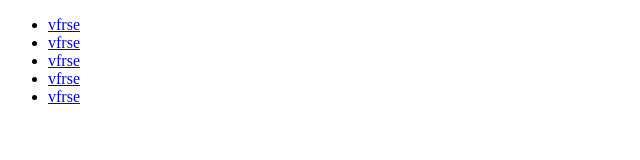
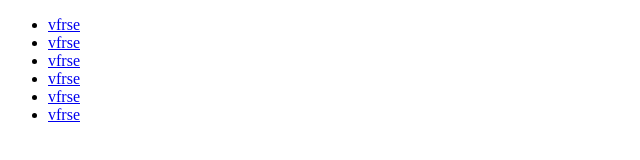
Before and after one commit to aybekmamasaliev/0806, a plain HTML site: page index.html in a window 1280 px wide. Shown: the full height of the page, 0-640 px from the left. Drawn offline with Linux system fonts and the light colour scheme.

```diff
--- a/index.html
+++ b/index.html
@@ -16,6 +16,7 @@
                 <li><a href="#">vfrse</a></li>
                 <li><a href="#">vfrse</a></li>
                 <li><a href="#">vfrse</a></li>
+                <li><a href="#">vfrse</a></li>
             </ul>
         </nav>
     </header>
```
